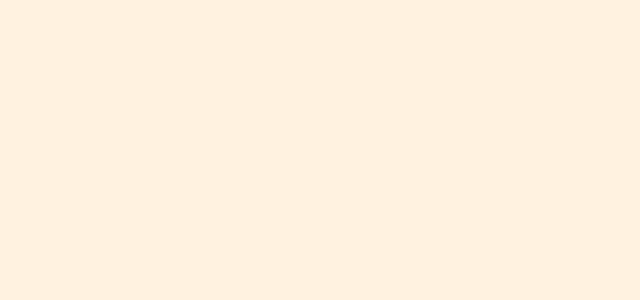
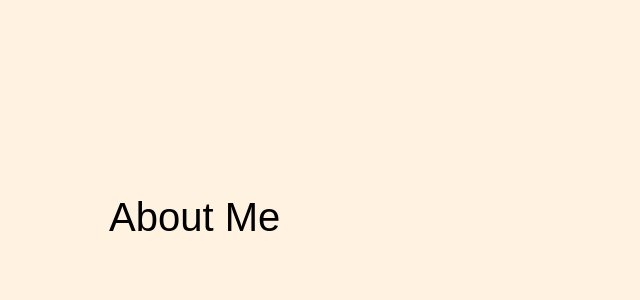
Before and after one commit to andrewf52/andrewf52.github.io, a React (Vite) app in the folder personal-portfolio/: page / in a window 1280 px wide. Shown: the top 300 px of the page, without its empty margins (0-640 px from the left). Built offline with nearby package versions, Linux system fonts and the light colour scheme.

Commit message:
WIP: About me started. Moving to desktop

```diff
--- a/personal-portfolio/src/App.css
+++ b/personal-portfolio/src/App.css
@@ -1,4 +1,19 @@
 body {
   margin: 0;
-  background-color: #FFF2E0;
+  background-color: #FFF2E0 ;
 }
+
+.about-me{
+  padding-top:0;
+
+}
+.about-heading{
+  margin-bottom:400px;
+  color:black;
+  font-family: 'Orienta', sans-serif;
+  font-weight: 500;
+  margin-left:109px;
+  font-size:40px;
+
+
+}
--- a/personal-portfolio/src/App.tsx
+++ b/personal-portfolio/src/App.tsx
@@ -6,6 +6,7 @@ import './App.css'
 function App() {
   return (
     <section className="about-me">
+      <h2 className="about-heading"> About Me</h2>
     </section>
   );
 }
```
